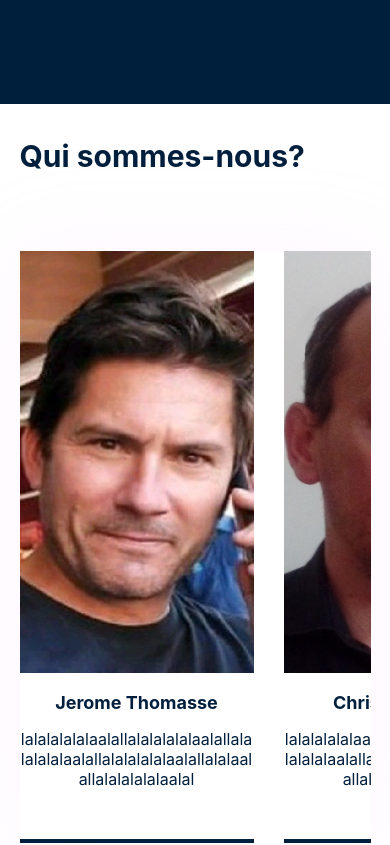
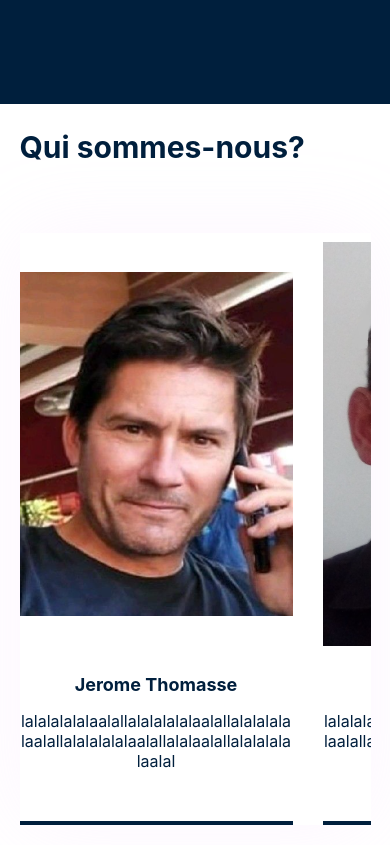
Before and after one commit to artmzbv/WeSafe, a React (Create React App) app: page / in a window 390 px wide. Shown: the part 6240-7085 px from the top of the page. Built offline with nearby package versions, Linux system fonts and the light colour scheme.

Commit message:
main768_slider

```diff
--- a/src/components/AboutTeam/AboutTeam.css
+++ b/src/components/AboutTeam/AboutTeam.css
@@ -46,7 +46,7 @@
 
 @media screen and (max-width: 768px) {
     .team{
-        height: 110vh;
+        height: 100vh;
         width: 90%;
         margin: 5% auto;
     }
@@ -63,6 +63,8 @@
         -ms-verrflow-style: none;
         overflow: - moz-scrollbars-none;
         box-shadow: 0px 0px 80px #f3c9ff2e;
+        scrollbar-width: none;
+        -ms-overflow-style: none;
     }
     .team__container::-webkit-scrollbar{
         width:0;
@@ -79,7 +81,7 @@
     .team__photo{
         height: 50vh;
         width:100%;
-        object-fit: cover;
+        object-fit:contain;
         user-select: none;
         pointer-events: none;
     }
@@ -89,6 +91,7 @@
     .team__title{
         width: 100%;
         font-size: 30px;
+        line-height: 36px;
     }
 
     .team__container {
@@ -96,6 +99,10 @@
     }
 
     .team__card{
-        max-width: 60vw;
+        max-width: 70vw;
+    }
+
+    .team__photo{
+        height: 50vh;
     }
 }
```
Also changed, not shown: 6 other files (tests, documents, lock files or other folders).
